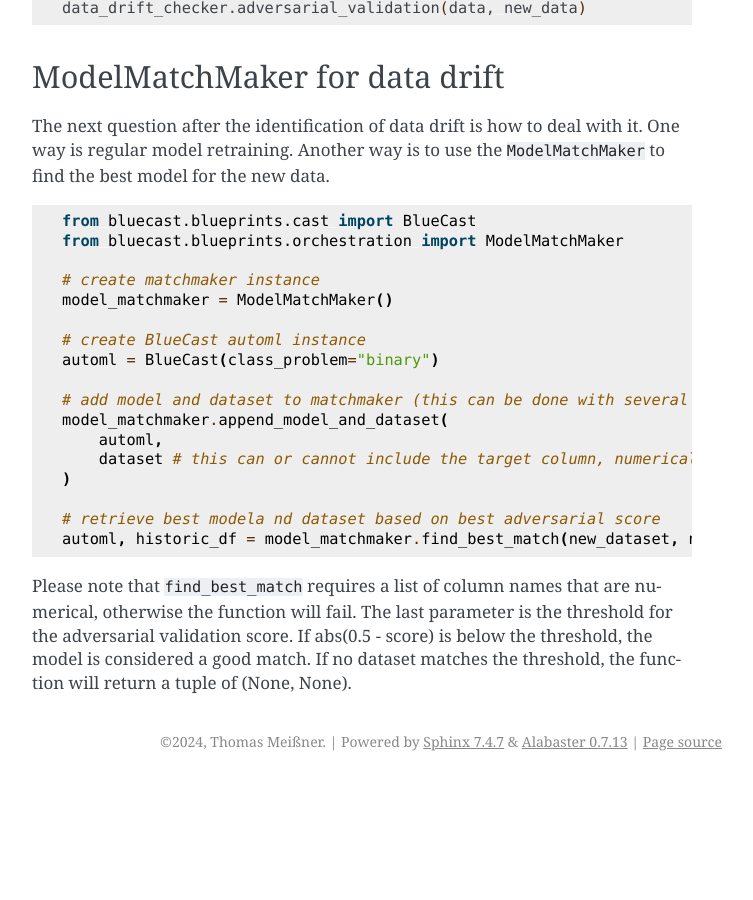
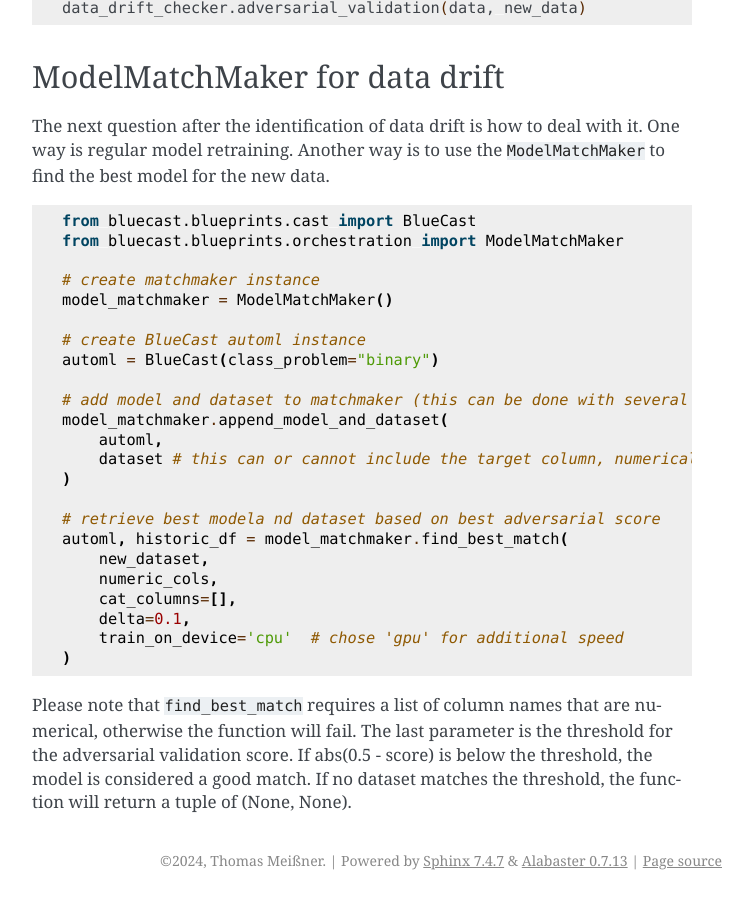
Before and after one commit to ThomasMeissnerDS/BlueCast, a Sphinx documentation site: the page built from docs/source/Monitoring.md, in a window 1280 px wide and 900 px high, scrolled down 2269 px. Shown: the whole window, without its empty margins (388-1141 px from the left). Built offline with Sphinx 7.4.7, drawn with Linux system fonts in a browser that asks for light colours; before the commit the page ends 3050 px from its top, so only the background shows below that.

````diff
--- a/docs/source/Monitoring.md
+++ b/docs/source/Monitoring.md
@@ -106,7 +106,13 @@ model_matchmaker.append_model_and_dataset(
 )
 
 # retrieve best modela nd dataset based on best adversarial score
-automl, historic_df = model_matchmaker.find_best_match(new_dataset, numeric_cols, 0.1)
+automl, historic_df = model_matchmaker.find_best_match(
+    new_dataset,
+    numeric_cols,
+    cat_columns=[],
+    delta=0.1,
+    train_on_device='cpu'  # chose 'gpu' for additional speed
+)
 ```
 
 Please note that  `find_best_match` requires a list of column names
````
Also changed, not shown: 4 other files.
